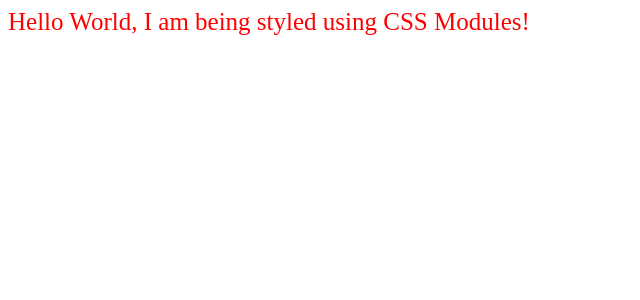
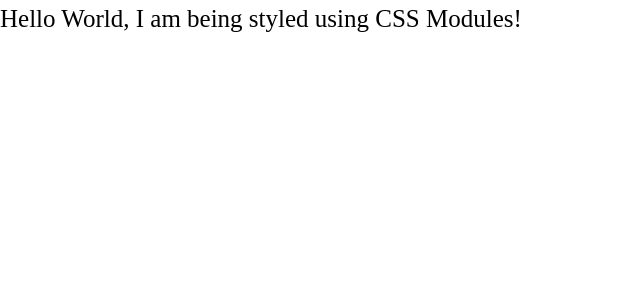
Before and after one commit to TepyThai/richo-360, a Next.js app: page / in a window 1280 px wide. Shown: the top 300 px of the page, without its empty margins (0-640 px from the left). Built offline with nearby package versions, Linux system fonts and the light colour scheme.

Commit message:
resetcss

```diff
--- a/style.css
+++ b/style.css
@@ -1,7 +1,70 @@
-:root {
-  --some-color: red;
+
+/* Box sizing rules */
+*,
+*::before,
+*::after {
+  box-sizing: border-box;
 }
-
+/* Remove default padding */
+ul[class],
+ol[class] {
+  padding: 0;
+}
+/* Remove default margin */
+body,
+h1,
+h2,
+h3,
+h4,
+p,
+ul[class],
+ol[class],
+li,
+figure,
+figcaption,
+blockquote,
+dl,
+dd {
+  margin: 0;
+}
+/* Set core body defaults */
 body {
-  color: var(--some-color);
+  min-height: 100vh;
+  scroll-behavior: smooth;
+  text-rendering: optimizeSpeed;
+  line-height: 1.5;
 }
+/* Remove list styles on ul, ol elements with a class attribute */
+ul[class],
+ol[class] {
+  list-style: none;
+}
+/* A elements that don't have a class get default styles */
+a:not([class]) {
+  text-decoration-skip-ink: auto;
+}
+/* Make images easier to work with */
+img {
+  max-width: 100%;
+  display: block;
+}
+/* Natural flow and rhythm in articles by default */
+article>*+* {
+  margin-top: 1em;
+}
+/* Inherit fonts for inputs and buttons */
+input,
+button,
+textarea,
+select {
+  font: inherit;
+}
+/* Remove all animations and transitions for people that prefer not to see them */
+@media (prefers-reduced-motion: reduce) {
+  * {
+    animation-duration: 0.01ms !important;
+    animation-iteration-count: 1 !important;
+    transition-duration: 0.01ms !important;
+    scroll-behavior: auto !important;
+  }
+}
```
